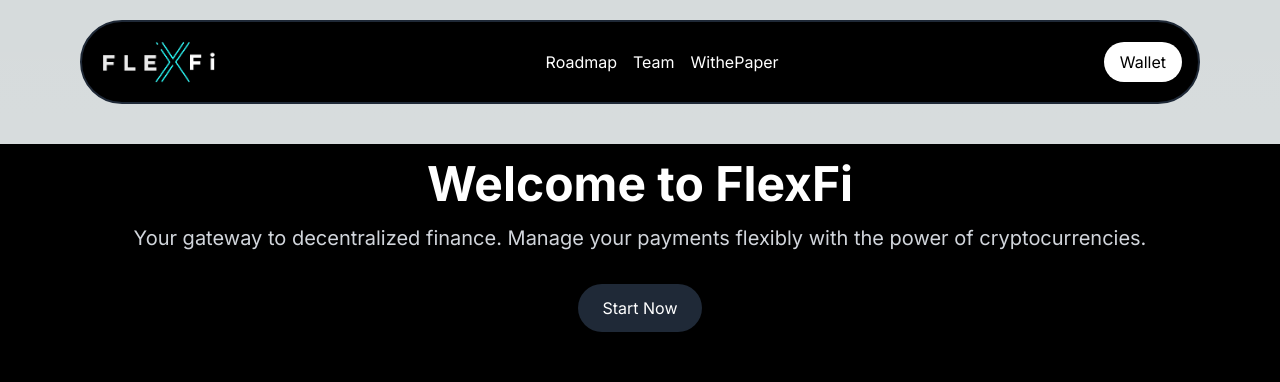
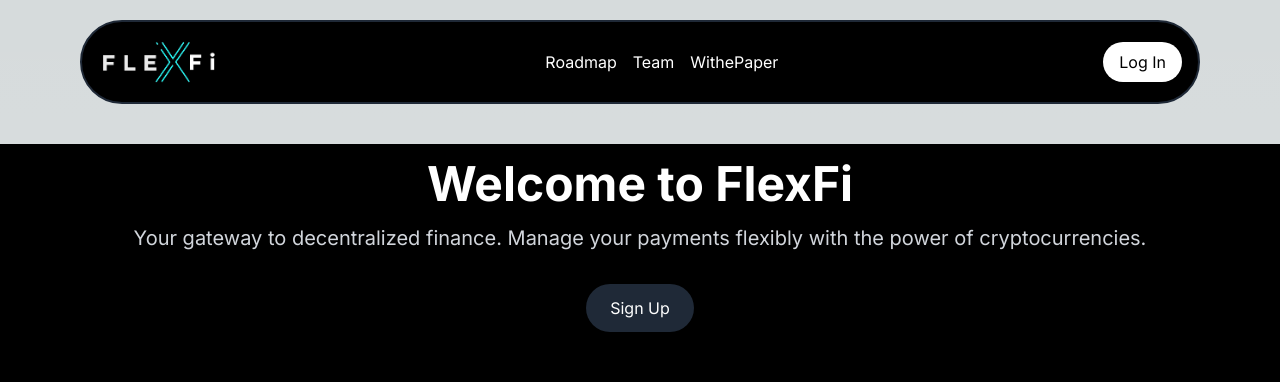
Before and after one commit to MickaelSanches/FlexFi-B-ta, a Next.js app: page / in a window 1280 px wide. Shown: the top 382 px of the page. Built offline with nearby package versions, Linux system fonts and the light colour scheme.

Commit message:
change wallet button to login

```diff
--- a/src/components/Header.tsx
+++ b/src/components/Header.tsx
@@ -34,7 +34,7 @@
         </nav>
         <div className="flex items-center space-x-2">
           <button className="bg-white text-black px-4 py-2 rounded-full hover:bg-gray-300">
-            Wallet
+            Log In
           </button>
         </div>
 
@@ -64,16 +64,13 @@
       {isOpen && (
         <nav className="md:hidden bg-black border-t border-gray-700 flex flex-col items-center">
           <a href="#" className="block text-white px-4 py-2 hover:bg-gray-800">
-            Home
+            Roadmap
           </a>
           <a href="#" className="block text-white px-4 py-2 hover:bg-gray-800">
-            About
+            Team
           </a>
           <a href="#" className="block text-white px-4 py-2 hover:bg-gray-800">
-            Contact
-          </a>
-          <a href="#" className="block text-white px-4 py-2 hover:bg-gray-800">
-            Sign Up
+            WithePaper
           </a>
         </nav>
       )}
--- a/src/components/Presentation.tsx
+++ b/src/components/Presentation.tsx
@@ -6,7 +6,7 @@
         Your gateway to decentralized finance. Manage your payments flexibly with the power of cryptocurrencies.
       </p>
       <button className="bg-gray-800 text-white px-6 py-3 rounded-full hover:bg-gray-700">
-        Start Now
+        Sign Up
       </button>
     </section>
   )
--- a/src/components/Team.tsx
+++ b/src/components/Team.tsx
@@ -18,7 +18,7 @@
     name: "OMeG7",
     role: "Co-Founder",
     description: `OMeg7 is the co-founder and key strategist, ensuring FlexFi's success with his experience in communications, entrepreneurship and business development.`,
-    url: "/logo/moon.webp"
+    url: "/logo/omeg7.jpeg"
 
   },
   {
```
Also changed, not shown: public/logo/omeg7.jpeg (added).
